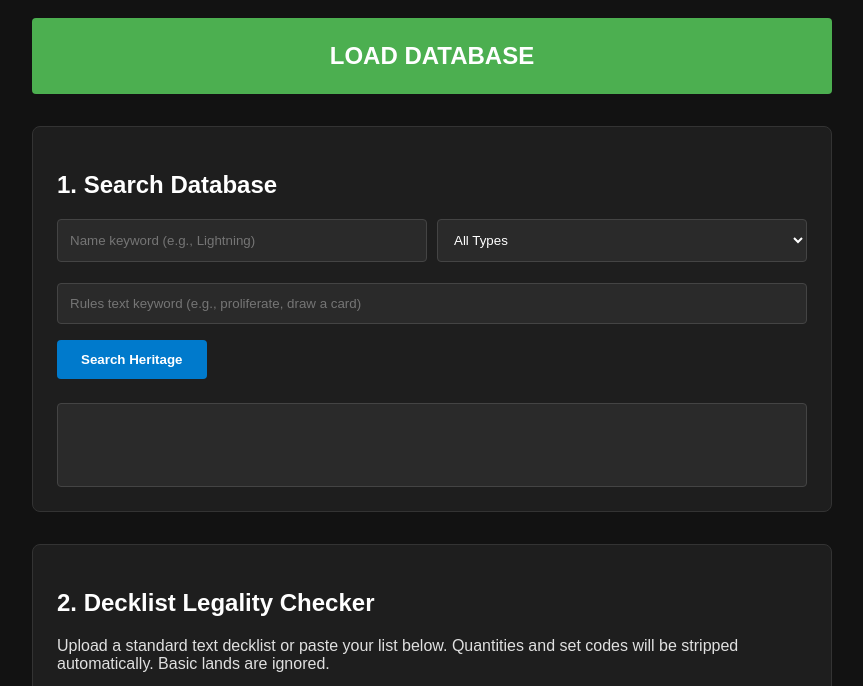
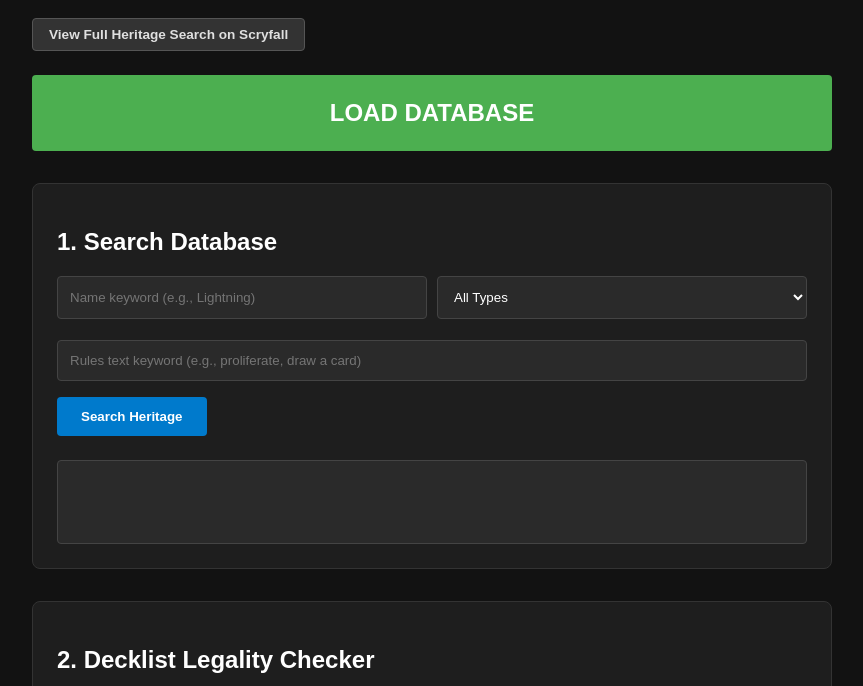
Before and after one commit to vegandayman/edheritage_dev, a plain HTML site: page index.html in a window 1280 px wide. Shown: the part 72-758 px from the top of the page, without its empty margins (208-1071 px from the left). Drawn offline with Linux system fonts and the light colour scheme.

Commit message:
Update index.html

```diff
--- a/index.html
+++ b/index.html
@@ -54,6 +54,23 @@
             font-weight: bold;
         }
         button:hover { background: #005f9e; }
+        .scryfall-btn {
+  display: inline-block;
+  margin-bottom: 1.5rem;
+  padding: 0.5rem 1rem;
+  background: #333;
+  color: #e0e0e0;
+  text-decoration: none;
+  border-radius: 4px;
+  font-size: 0.85rem;
+  font-weight: bold;
+  border: 1px solid #555;
+  transition: background 0.2s, color 0.2s;
+}
+.scryfall-btn:hover {
+  background: #444;
+  color: #ffffff;
+}
         .load-btn {
             display: block;
             width: 100%;
@@ -97,11 +114,14 @@
     </style>
 </head>
 <body>
-    <h1>Heritage Format Tools</h1>
+  <h1>Heritage Format Tools</h1>
 
-    <button id="loadDbBtn" class="load-btn" onclick="loadDatabase()">LOAD DATABASE</button>
-    <div id="dbStatus" style="margin-bottom: 2rem; text-align: center; font-weight: bold;"></div>
+  <a href="https://scryfall.com/search?q=f%3Acommander+%28in%3Acore+OR+in%3Aexpansion%29+-is%3Aub+-o%3A%22your+commander%22" target="_blank" rel="noopener noreferrer" class="scryfall-btn">
+    View Full Heritage Search on Scryfall
+  </a>
 
+  <button id="loadDbBtn" class="load-btn" onclick="loadDatabase()">LOAD DATABASE</button>
+  <div id="dbStatus" style="margin-bottom: 2rem; text-align: center; font-weight: bold;"></div>
     <section>
         <h2>1. Search Database</h2>
         <div class="search-controls">
```
